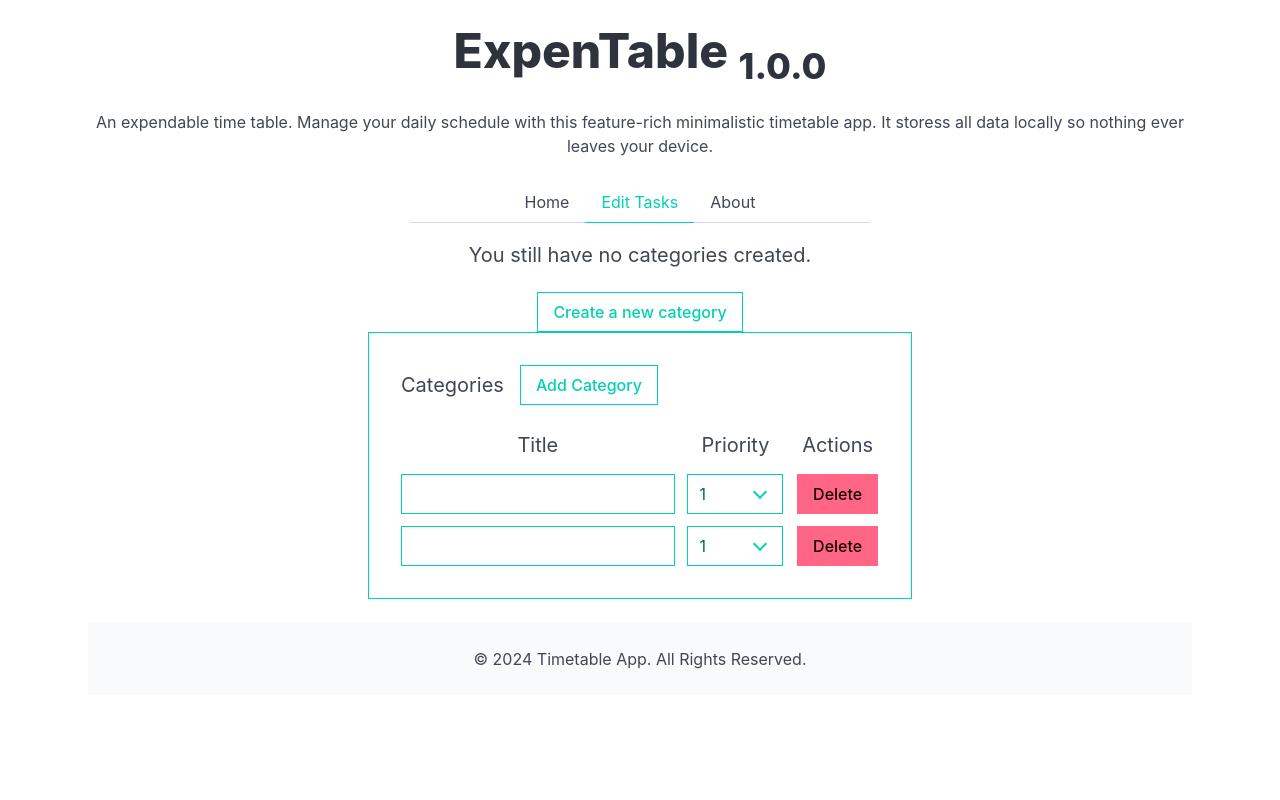
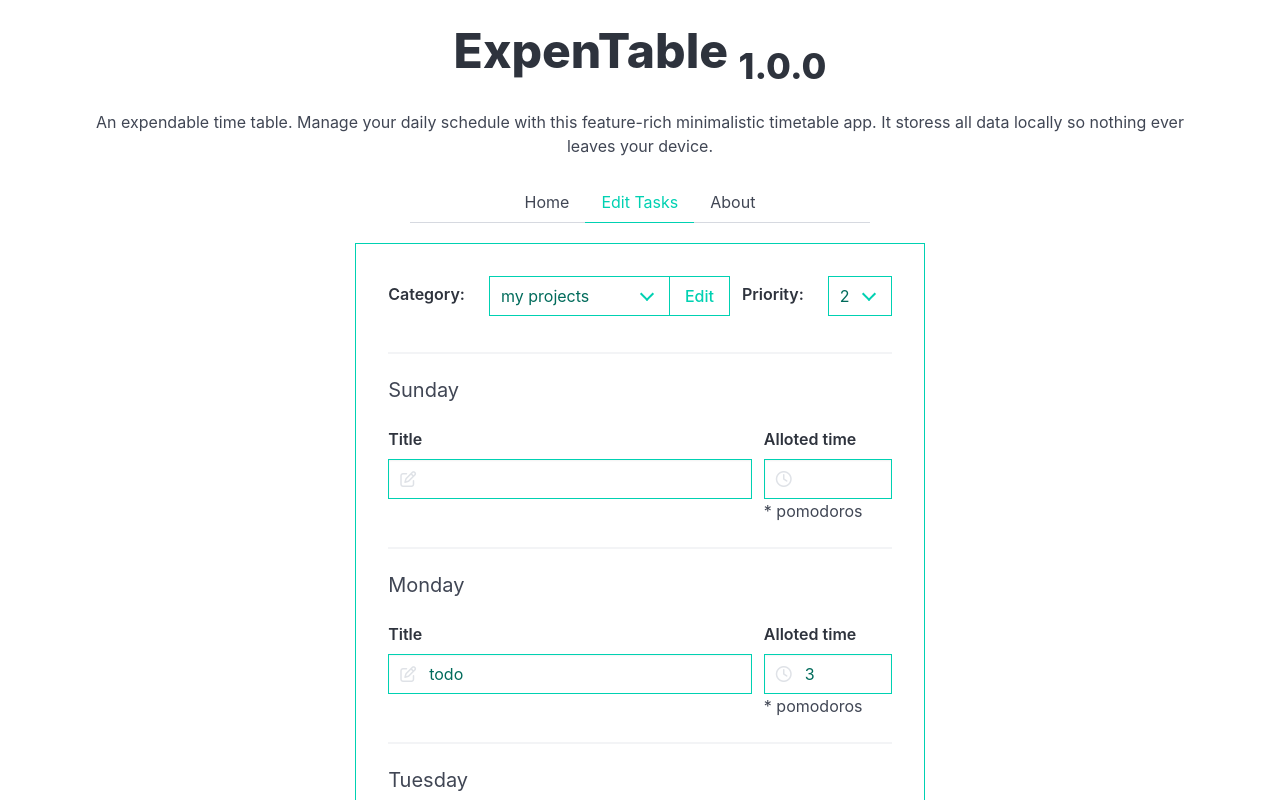
Before and after one commit to Blankscreen-exe/ExpenTable, a React (Vite) app: page /edit in a window 1280 px wide. Shown: the top 800 px of the page. Built offline with nearby package versions, Linux system fonts and the light colour scheme.

Commit message:
Modal styles ready

```diff
--- a/src/components/form/Modal.jsx
+++ b/src/components/form/Modal.jsx
@@ -2,31 +2,28 @@ import React from 'react';
 
 export default function Modal() {
     return (
-        <div className='modal-card'>
-            <form>
-                <div className="field is-horizontal is-align-items-center">
+        <div className='form-modal-card'>
+            <form className='modal-content'>
+                <div style={{ marginBottom: "2rem" }} className="is-display-flex is-justify-content-space-between is-column-gap-8">
+                    <div className='field is-display-flex is-align-items-center is-flex-wrap-wrap is-row-gap-1'>
                         <span className='subtitle modal-span'>Categories</span>
-                    <div className="control">
-                        <button className="button is-primary is-outlined is-radiusless">Add Category</button>
+                        <div className="control modal-control">
+                            <button type='button' className="button is-primary is-outlined is-radiusless">Add Category</button>
                         </div>
                     </div>
-                <div className="level">
-                    <div className="level-item is-flex-direction-column">
-                        <span className='subtitle modal-sub'>Title</span>
-                        <div style={{width: "100%"}} className="field">
-                            <div className="option">
-                                <input type="text" className="input is-primary is-radiusless" />
+                    <div className="control has-icons">
+                        <button>
+                            <span className="icon is-left">
+                                <i class="fa-solid fa-xmark fa-lg"></i>
+                            </span>
+                        </button>
                     </div>
                 </div>
-                        <div style={{width: "100%"}} className="field">
-                            <div className="option">
-                                <input type="text" className="input is-primary is-radiusless" />
+                <span style={{ display: "inline-block", marginBottom: "1rem" }} className='has-text-primary'>Title / Priority / Action</span>
+                <div className="field is-grouped is-flex-wrap-wrap">
+                    <div className="control">
+                        <input type="text" placeholder='Title' className="input is-primary is-radiusless" />
                     </div>
-                        </div>
-                    </div>
-                    <div className="level-item is-flex-direction-column">
-                        <span className='subtitle modal-sub'>Priority</span>
-                        <div className="field">
                     <div className="control">
                         <div className="select is-primary">
                             <select name="priority" id="priority" className='is-radiusless'>
@@ -38,33 +35,8 @@ export default function Modal() {
                             </select>
                         </div>
                     </div>
-                        </div>
-                        <div className="field">
                     <div className="control">
-                                <div className="select is-primary">
-                                    <select name="priority" id="priority" className='is-radiusless'>
-                                        <option value="1">1</option>
-                                        <option value="2">2</option>
-                                        <option value="3">3</option>
-                                        <option value="4">4</option>
-                                        <option value="5">5</option>
-                                    </select>
-                                </div>
-                            </div>
-                        </div>
-                    </div>
-                    <div className="level-item is-flex-direction-column">
-                        <span className='subtitle modal-sub'>Actions</span>
-                        <div className="field">
-                            <div className="control">
-                                <button type='button' className="button is-danger is-radiusless">Delete</button>
-                            </div>
-                        </div>
-                        <div className="field">
-                            <div className="control">
-                                <button type='button' className="button is-danger is-radiusless">Delete</button>
-                            </div>
-                        </div>
+                        <button className="button is-danger is-radiusless">Delete</button>
                     </div>
                 </div>
             </form>
--- a/src/components/form/index.jsx
+++ b/src/components/form/index.jsx
@@ -7,7 +7,7 @@ import appConstants from '../../appConstants';
 function Form() {
     const categoriesKey = "categories";
     // const [formData, setFormData] = useLocalStorage(categoriesKey, []);
-    const formData = [];
+    const formData = tableData;
     const [modal, setModal] = useState(false);
     const [selectedCategory, setCategory] = useState(formData[0]);
     const [days, setDays] = useState(selectedCategory?.days || {});
@@ -40,7 +40,8 @@ function Form() {
     }
 
     return (
-        <section>
+        <section style={{ paddingInline: "2rem", position: "relative"}}>
+            <div className={`modal-overlay ${modal ? "open" : ""}`}/>
             <div className='is-flex is-flex-direction-column is-align-items-center'>
                 {formData.length ?
                     <form className='form'>
@@ -144,7 +145,7 @@ function Form() {
                     </div>
                 }
             </div>
-            <Modal />
+            {modal && <Modal />}
         </section>
     )
 }
--- a/src/index.css
+++ b/src/index.css
@@ -155,10 +155,30 @@ button:focus-visible {
 }
 
 /* Modal */
-.modal-card {
+.modal-overlay {
+  position: fixed;
+  inset: 0;
+  background-color: rgba(0, 0, 0, 0.8);
+  opacity: 0;
+  transition: opacity 0.3s ease;
+  pointer-events: none;
+  z-index: 10;
+}
+
+.modal-overlay.open {
+  opacity: 1;
+}
+
+.form-modal-card {
   border: 1px solid rgb(0, 209, 178);
   padding: 2rem;
-  max-width: 34rem;
+  position: absolute;
+  top: 0;
+  left: 50%;
+  transform: translateX(-50%);
+  z-index: 100;
+  background-color: #14161a;
+  min-width: 34.4rem;
 }
 
 .subtitle.modal-span {
@@ -166,10 +186,19 @@ button:focus-visible {
   margin-right: 1rem;
 }
 
-.select select:not([multiple]) {
-  padding-inline-end: 4.5rem;
-}
-
 .modal-sub {
   margin-block: 1rem !important;
 }
+
+@media screen and (max-width: 600px) {
+  .form-modal-card {
+    width: 88%;
+    min-width: auto;
+  }
+}
+
+@media screen and (max-width: 390px) {
+  .form-modal-card {
+    padding-inline: 1.5rem;
+  }
+}
```
Lines whose indentation alone changed are shown as unchanged.
